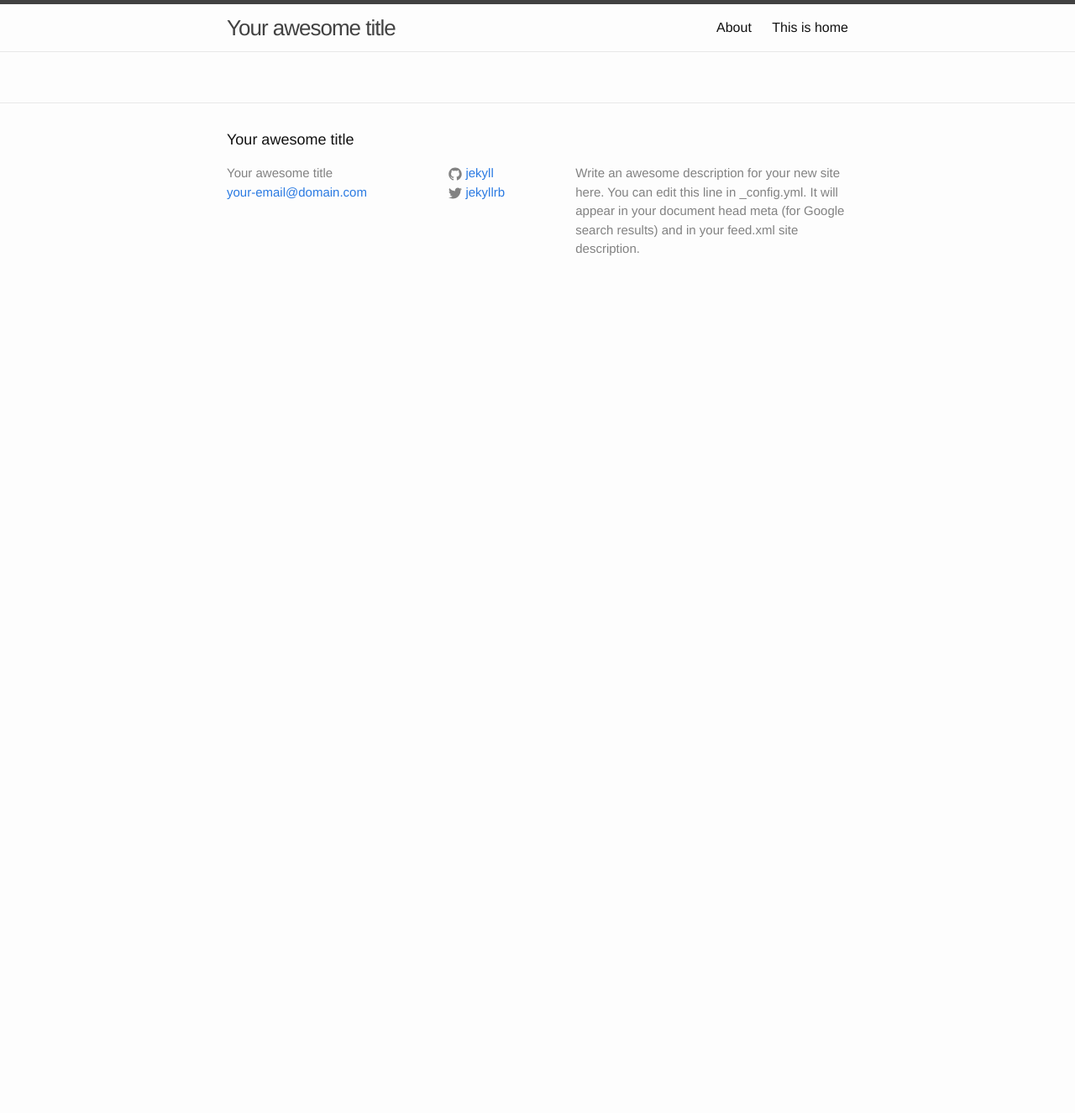
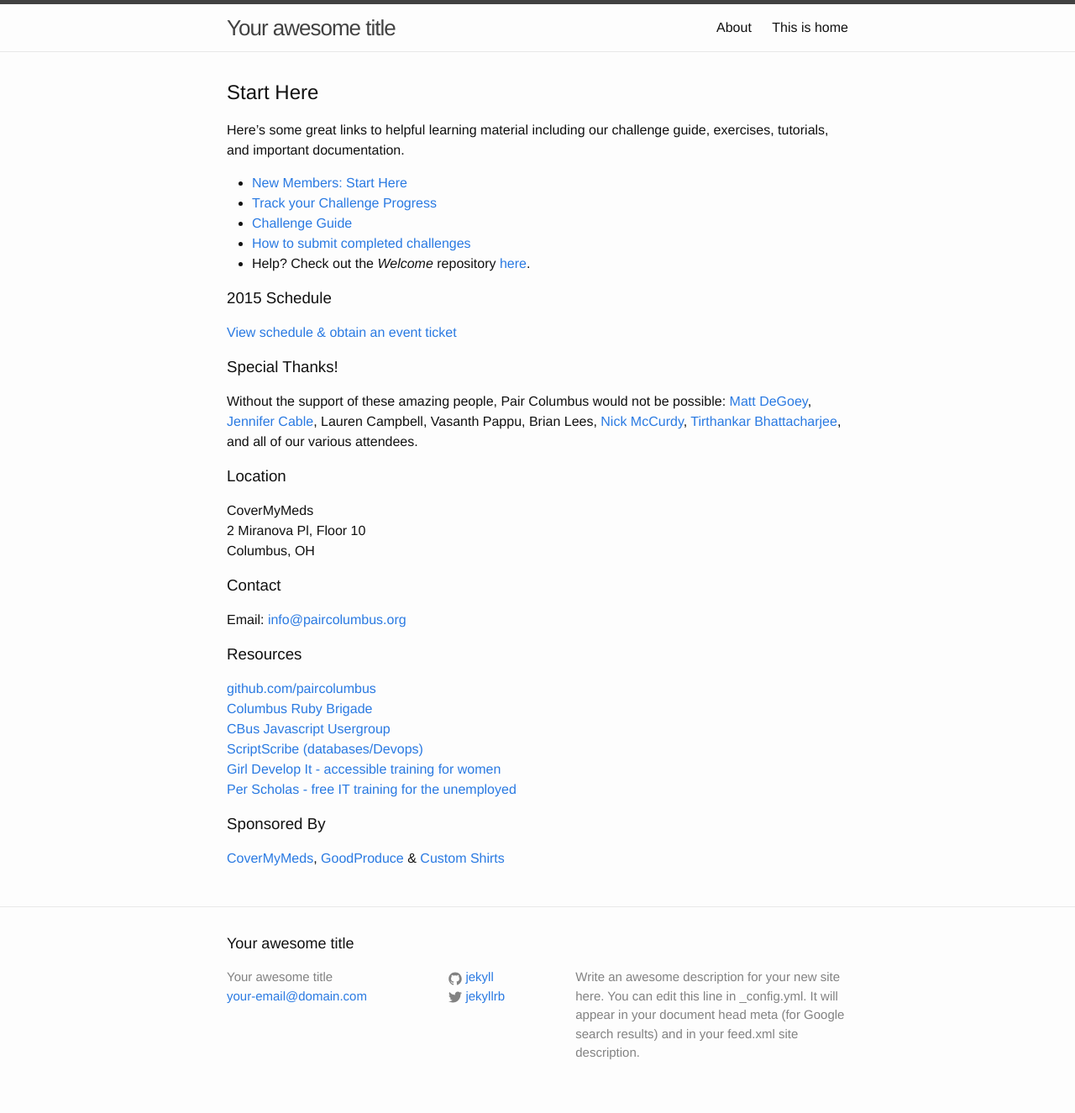
Before and after one commit to paircolumbus/paircolumbus.github.io, a Jekyll site: the page built from index.md, in a window 1280 px wide. Shown: the whole page at 84% size. Built offline with Jekyll 4.4.1, drawn with Linux system fonts in a browser that asks for light colours; before the commit the page ends 900 px from its top, so only the background shows below that.

Commit message:
Use the body of the old home page

```diff
--- a/index.md
+++ b/index.md
@@ -2,5 +2,37 @@
 layout: default
 ---
 
-<div class="home">
-</div>
+## Start Here
+Here's some great links to helpful learning material including our challenge guide, exercises, tutorials, and important documentation.
+
+- [New Members: Start Here](https://github.com/paircolumbus/Welcome/blob/master/GettingStarted.md)
+- [Track your Challenge Progress](http://challengeprogress.herokuapp.com/)
+- [Challenge Guide](https://github.com/paircolumbus/Welcome/blob/master/ChallengeGuide.md)
+- [How to submit completed challenges](https://github.com/paircolumbus/Welcome/blob/master/SubmittingChallenges.md)
+- Help? Check out the _Welcome_ repository [here](https://github.com/paircolumbus/Welcome).
+
+### 2015 Schedule
+[View schedule & obtain an event ticket](https://www.eventbrite.com/e/pair-programming-mentoring-covermymeds-tickets-15224426670)
+
+### Special Thanks!
+Without the support of these amazing people, Pair Columbus would not be possible:
+[Matt DeGoey](https://github.com/degoeym), [Jennifer Cable](https://twitter.com/jkcable), Lauren Campbell, Vasanth Pappu, Brian Lees, [Nick McCurdy](https://github.com/nicolasmccurdy), [Tirthankar Bhattacharjee](https://github.com/theidlemonk), and all of our various attendees.
+
+### Location
+CoverMyMeds
+2 Miranova Pl, Floor 10
+Columbus, OH
+
+### Contact
+Email: <info@paircolumbus.org>
+
+### Resources
+[github.com/paircolumbus](https://github.com/paircolumbus)
+[Columbus Ruby Brigade](http://columbusrb.com/)
+[CBus Javascript Usergroup](https://cbusjs.github.io/)
+[ScriptScribe (databases/Devops)](https://www.scriptscribe.org/)
+[Girl Develop It - accessible training for women](http://www.girldevelopit.com/chapters/columbus)
+[Per Scholas - free IT training for the unemployed](http://perscholas.org/columbus/)
+
+### Sponsored By
+[CoverMyMeds](http://www.covermymeds.com), [GoodProduce](http://www.goodproduce.net) & [Custom Shirts](http://www.customshirts.com/)
```
Also changed, not shown: old/params.json (+0 -1 lines).
